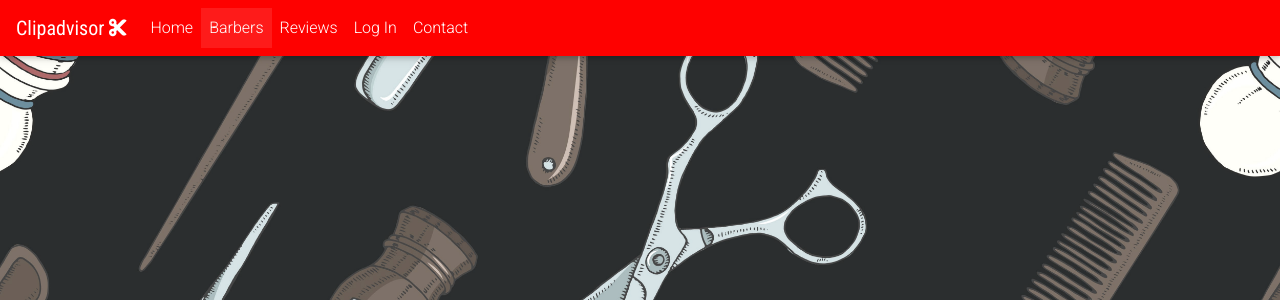
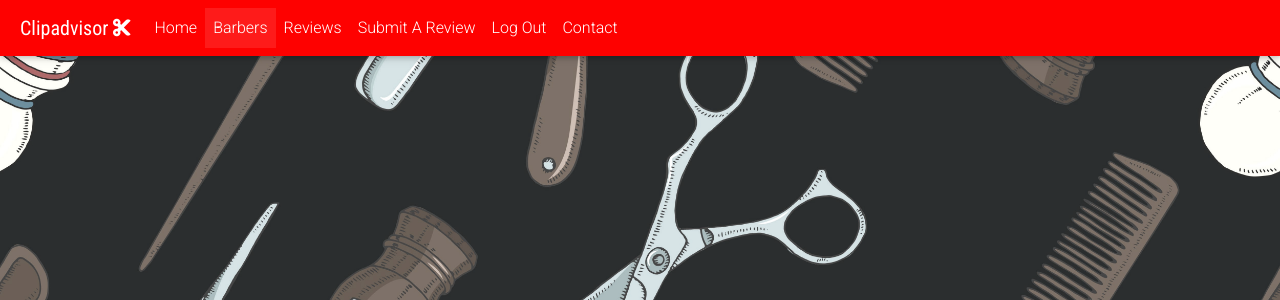
Before and after one commit to loosenthedark/clipadvisor-flask-app, a Flask app: page /barbers in a window 1280 px wide. Shown: the top 300 px of the page. Run offline with Flask 2, Linux system fonts and the light colour scheme; the visitor is signed in with stand-in values (Sample User, id 1); some libraries are stand-ins or nearby versions.

Commit message:
Add logout functionality and refine templating logic in main navbar

```diff
--- a/app.py
+++ b/app.py
@@ -76,7 +76,8 @@ def register():
                                     password1, method='sha256'))
                 db.session.add(new_user)
                 db.session.commit()
-                # Store new registered user in session cookie
+
+                # Store newly-registered user in session cookie
                 session['user'] = data.get('register-form-email')
 
                 return redirect(url_for('review_submit'))
@@ -106,9 +107,7 @@ def login():
                         login_user[0].firstname))
                     flash(message, 'success')
 
-                    returning_user=login_user[0]
-
-                    # Store new registered user in session cookie
+                    # Store logged-in user in session cookie
                     session['user'] = data.get('login-email')
 
                     return redirect(url_for('review_submit'))
@@ -127,7 +126,10 @@ def login():
 @app.route('/logout')
 def logout():
 
-    return render_template('login.html')
+    # Remove/Destroy session cookie associated with user
+    session.pop('user')
+
+    return redirect(url_for('home'))
 
 
 # Route for Barbers page
--- a/templates/base.html
+++ b/templates/base.html
@@ -31,8 +31,8 @@
 
     <!-- navbar -->
     <nav class="navbar navbar-expand-md navbar-dark barber-red">
-        <a class="navbar-brand" href="{{ url_for('home') }}">Clipadvisor <i class="fas fa-cut"></i></a>
-        <button class="navbar-toggler" type="button" data-toggle="collapse" data-target="#navbarNav"
+        <a class="navbar-brand pl-1" href="{{ url_for('home') }}">Clipadvisor <i class="fas fa-cut"></i></a>
+        <button class="navbar-toggler pr-0" type="button" data-toggle="collapse" data-target="#navbarNav"
             aria-controls="navbarNav" aria-expanded="false" aria-label="Toggle navigation">
             <span class="navbar-toggler-icon"></span>
         </button>
@@ -53,11 +53,26 @@
                     <a class="nav-link" href="{{ url_for('reviews') }}">Reviews</a>
                 </li>
                 {% endblock %}
+                {% block navbarnavsubmitareview %}
+                <li class="nav-item">
+                    {% if not session.user %}
+                    <a class="nav-link" href="{{ url_for('register') }}">Submit A Review</a>
+                    {% else %}
+                    <a class="nav-link" href="{{ url_for('review_submit') }}">Submit A Review</a>
+                    {% endif %}
+                </li>
+                {% endblock %}
+                {% if not session.user %}
                 {% block navbarnavlogin %}
                 <li class="nav-item">
                     <a class="nav-link" href="{{ url_for('login') }}">Log In</a>
                 </li>
                 {% endblock %}
+                {% else %}
+                <li class="nav-item">
+                    <a class="nav-link" href="{{ url_for('logout') }}">Log Out</a>
+                </li>
+                {% endif %}
                 {% block navbarnavcontact %}
                 <li class="nav-item">
                     <a class="nav-link" href="{{ url_for('contact') }}">Contact</a>
```
